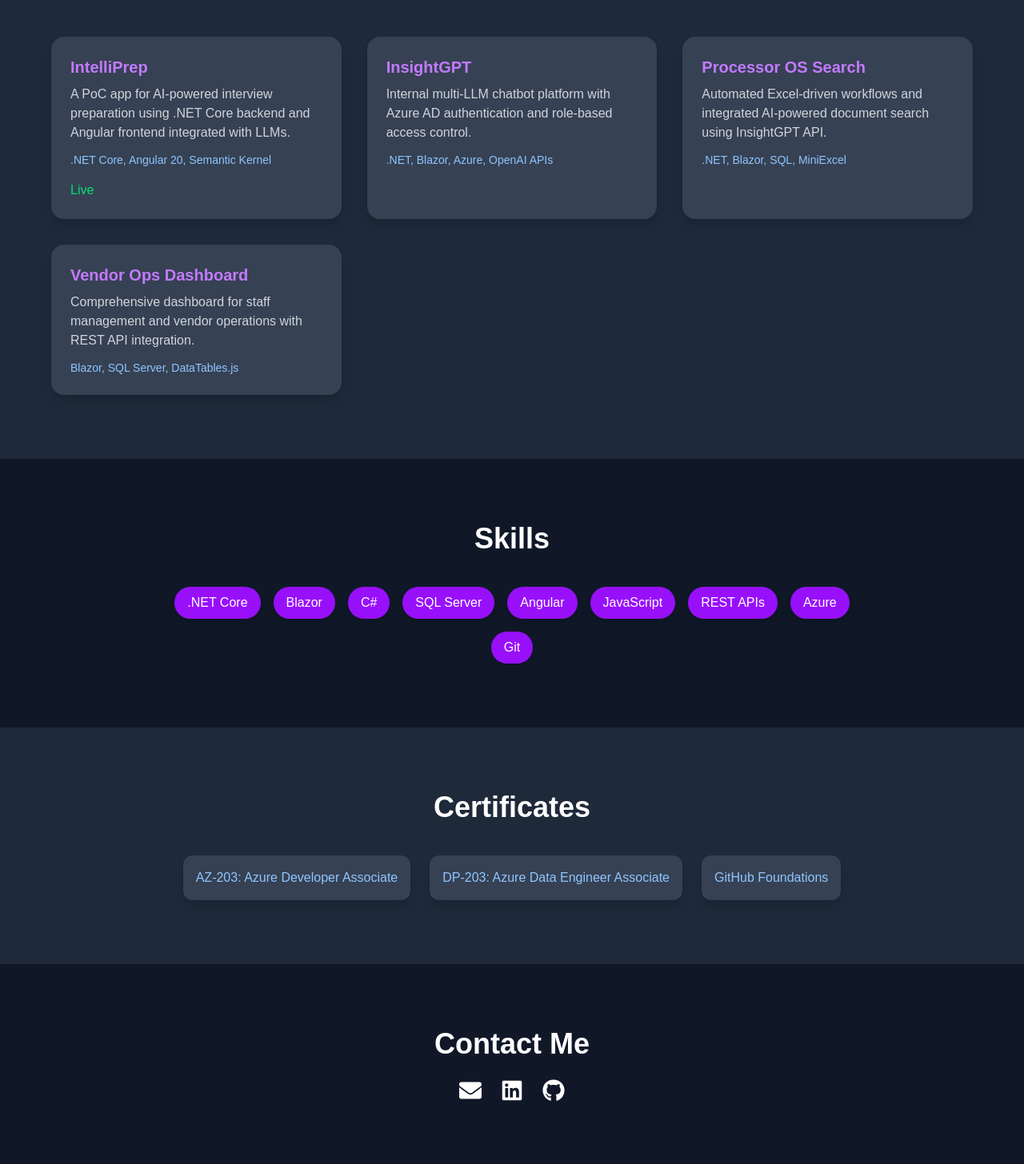
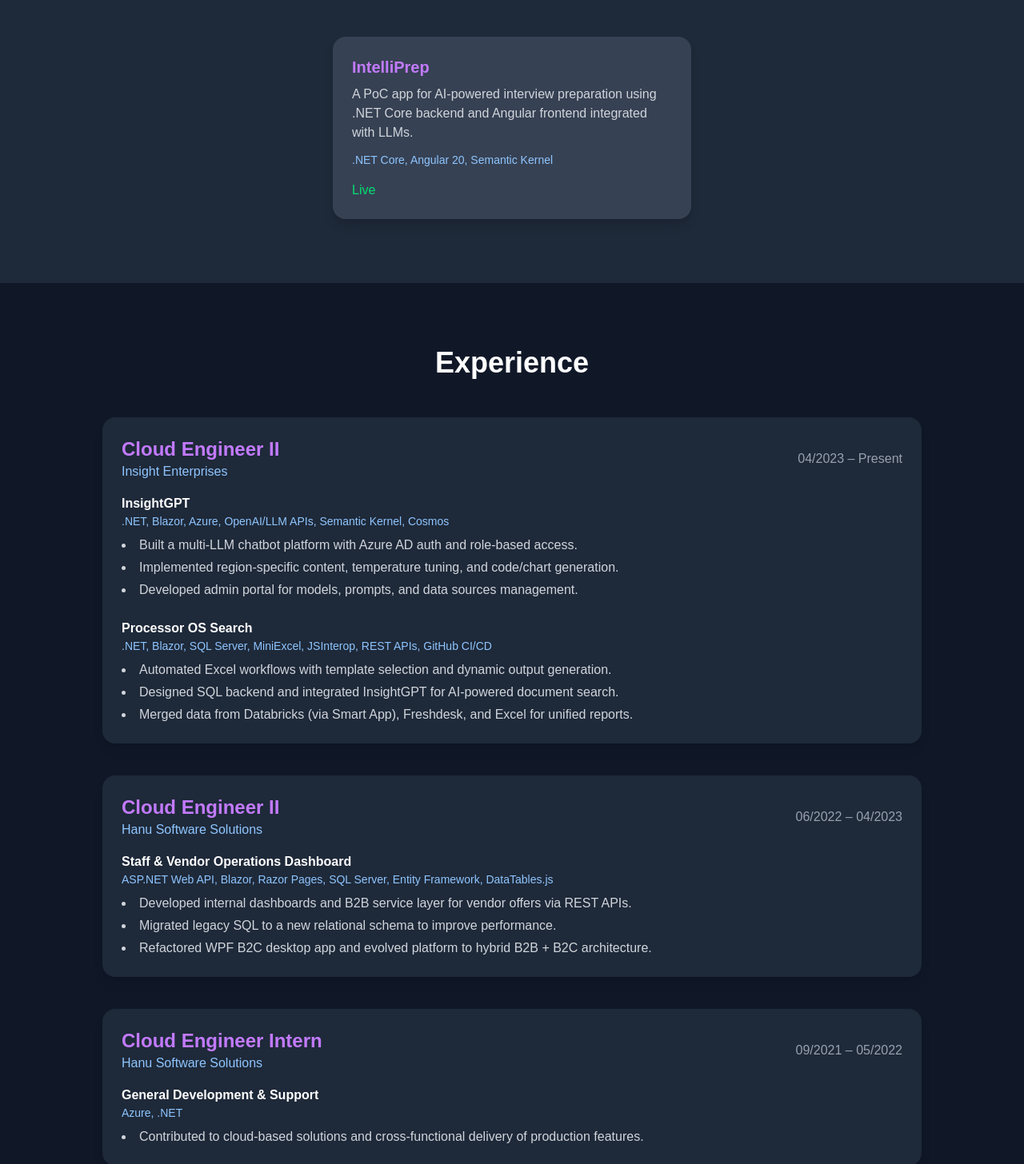
Before and after one commit to Rounakj29/rj-portfolio-react, a React (Vite) app: page / in a window 1280 px wide. Shown: the part 1258-2714 px from the top of the page at 80% size. Built offline with nearby package versions, Linux system fonts and the light colour scheme.

Commit message:
Add resume PDF and enhance App component with experience, education, and project details

```diff
--- a/src/App.jsx
+++ b/src/App.jsx
@@ -22,49 +22,105 @@
       github: "#",
       live: "https://intelli-prep.netlify.app/",
     },
+  ];
+
+  const skills = [
+    ".NET Framework",
+    ".NET Core",
+    "C#",
+    "Blazor",
+    "HTML",
+    "CSS",
+    "JavaScript",
+    "Angular",
+    "SQL Server",
+    "RESTful API Design",
+    "Azure",
+    "Cosmos DB",
+    "Git",
+    "Agile Methodologies",
+    "Problem-solving",
+    "Team Collaboration",
+  ];
+
+  const certificates = [
+    "GitHub Foundations (02/2025 – 02/2028)",
+    "DP-203: Microsoft Certified Azure Data Engineer Associate (04/2023 – 04/2024)",
+    "AZ-203: Microsoft Certified Azure Developer Associate (11/2021 – 11/2023)",
+  ];
+
+  const experience = [
     {
-      name: "InsightGPT",
-      stack: [".NET", "Blazor", "Azure", "OpenAI APIs"],
-      description:
-        "Internal multi-LLM chatbot platform with Azure AD authentication and role-based access control.",
-      github: "#",
-      live: "#",
+      role: "Cloud Engineer II",
+      company: "Insight Enterprises",
+      period: "04/2023 – Present",
+      projects: [
+        {
+          name: "InsightGPT",
+          tech: [".NET", "Blazor", "Azure", "OpenAI/LLM APIs", "Semantic Kernel", "Cosmos"],
+          bullets: [
+            "Built a multi-LLM chatbot platform with Azure AD auth and role-based access.",
+            "Implemented region-specific content, temperature tuning, and code/chart generation.",
+            "Developed admin portal for models, prompts, and data sources management.",
+          ],
+        },
+        {
+          name: "Processor OS Search",
+          tech: [".NET", "Blazor", "SQL Server", "MiniExcel", "JSInterop", "REST APIs", "GitHub CI/CD"],
+          bullets: [
+            "Automated Excel workflows with template selection and dynamic output generation.",
+            "Designed SQL backend and integrated InsightGPT for AI-powered document search.",
+            "Merged data from Databricks (via Smart App), Freshdesk, and Excel for unified reports.",
+          ],
+        },
+      ],
     },
     {
-      name: "Processor OS Search",
-      stack: [".NET", "Blazor", "SQL", "MiniExcel"],
-      description:
-        "Automated Excel-driven workflows and integrated AI-powered document search using InsightGPT API.",
-      github: "#",
-      live: "#",
+      role: "Cloud Engineer II",
+      company: "Hanu Software Solutions",
+      period: "06/2022 – 04/2023",
+      projects: [
+        {
+          name: "Staff & Vendor Operations Dashboard",
+          tech: ["ASP.NET Web API", "Blazor", "Razor Pages", "SQL Server", "Entity Framework", "DataTables.js"],
+          bullets: [
+            "Developed internal dashboards and B2B service layer for vendor offers via REST APIs.",
+            "Migrated legacy SQL to a new relational schema to improve performance.",
+            "Refactored WPF B2C desktop app and evolved platform to hybrid B2B + B2C architecture.",
+          ],
+        },
+      ],
     },
     {
-      name: "Vendor Ops Dashboard",
-      stack: ["Blazor", "SQL Server", "DataTables.js"],
-      description:
-        "Comprehensive dashboard for staff management and vendor operations with REST API integration.",
-      github: "#",
-      live: "#",
+      role: "Cloud Engineer Intern",
+      company: "Hanu Software Solutions",
+      period: "09/2021 – 05/2022",
+      projects: [
+        {
+          name: "General Development & Support",
+          tech: ["Azure", ".NET"],
+          bullets: [
+            "Contributed to cloud-based solutions and cross-functional delivery of production features.",
+          ],
+        },
+      ],
     },
   ];
 
-  const skills = [
-    ".NET Core",
-    "Blazor",
-    "C#",
-    "SQL Server",
-    "Angular",
-    "JavaScript",
-    "REST APIs",
-    "Azure",
-    "Git",
+  const education = [
+    {
+      degree: "Bachelor of Technology, Computer Science",
+      school: "REVA University",
+      period: "08/2018 – 11/2022",
+      gpa: "8.3 GPA",
+    },
   ];
-
-  const certificates = [
-    "AZ-203: Azure Developer Associate",
-    "DP-203: Azure Data Engineer Associate",
-    "GitHub Foundations",
-  ];
+   const projectGridCols =
+    projects.length === 1
+      ? "grid-cols-1"
+      : projects.length === 2
+      ? "grid-cols-1 md:grid-cols-2"
+      : "grid-cols-1 md:grid-cols-2 lg:grid-cols-3";
   return (
     <div className="bg-gray-900 text-white font-mono scroll-smooth break-words">
       {/* Hero */}
@@ -88,7 +144,7 @@
             View Projects
           </a>
           <a
-            href="/resume.pdf"
+            href="/public/resume.pdf"
             download
             className="bg-blue-500 hover:bg-blue-600 px-4 py-2 rounded-lg shadow-lg"
           >
@@ -123,14 +179,14 @@
       {/* Projects */}
       <section id="projects" className="py-20 px-6 bg-gray-800">
         <h2 className="text-4xl font-bold text-center mb-12">Projects</h2>
-        <div className="grid md:grid-cols-2 lg:grid-cols-3 gap-8 max-w-6xl mx-auto">
-          {projects.map((proj, idx) => (
+     <div className={`grid ${projectGridCols} gap-8 max-w-6xl mx-auto place-items-center`}>
+            {projects.map((proj, idx) => (
             <motion.div
               key={idx}
               initial={{ opacity: 0, y: 50 }}
               whileInView={{ opacity: 1, y: 0 }}
               transition={{ duration: 0.5 }}
-              className="bg-gray-700 p-6 rounded-2xl shadow-lg hover:scale-105 transition"
+      className="bg-gray-700 p-6 rounded-2xl shadow-lg hover:scale-105 transition w-full max-w-md mx-auto"
             >
               <h3 className="text-xl font-bold text-purple-400">{proj.name}</h3>
               <p className="mt-2 text-gray-300">{proj.description}</p>
@@ -152,6 +208,43 @@
         </div>
       </section>
 
+      {/* Experience */}
+      <section id="experience" className="py-20 px-6">
+        <h2 className="text-4xl font-bold text-center mb-12">Experience</h2>
+        <div className="max-w-5xl mx-auto space-y-10">
+          {experience.map((job, idx) => (
+            <motion.div
+              key={idx}
+              initial={{ opacity: 0, y: 30 }}
+              whileInView={{ opacity: 1, y: 0 }}
+              transition={{ duration: 0.4 }}
+              className="bg-gray-800 p-6 rounded-2xl shadow-lg"
+            >
+              <div className="flex flex-col md:flex-row md:items-center md:justify-between gap-2">
+                <div>
+                  <h3 className="text-2xl font-semibold text-purple-400">{job.role}</h3>
+                  <div className="text-blue-300">{job.company}</div>
+                </div>
+                <div className="text-gray-400">{job.period}</div>
+              </div>
+              <div className="mt-4 space-y-6">
+                {job.projects.map((p, pIdx) => (
+                  <div key={pIdx}>
+                    <div className="font-semibold">{p.name}</div>
+                    <div className="text-sm text-blue-300">{p.tech.join(", ")}</div>
+                    <ul className="list-disc list-inside mt-2 text-gray-300 space-y-1">
+                      {p.bullets.map((b, bIdx) => (
+                        <li key={bIdx}>{b}</li>
+                      ))}
+                    </ul>
+                  </div>
+                ))}
+              </div>
+            </motion.div>
+          ))}
+        </div>
+      </section>
+
       {/* Skills */}
       <section className="py-20 px-6">
         <h2 className="text-4xl font-bold text-center mb-10">Skills</h2>
@@ -164,6 +257,24 @@
             >
               {skill}
             </motion.span>
+          ))}
+        </div>
+      </section>
+
+      {/* Education */}
+      <section id="education" className="py-20 px-6 bg-gray-800 text-center">
+        <h2 className="text-4xl font-bold mb-10">Education</h2>
+        <div className="max-w-3xl mx-auto space-y-6">
+          {education.map((ed, idx) => (
+            <motion.div
+              key={idx}
+              whileHover={{ scale: 1.02 }}
+              className="bg-gray-700 p-6 rounded-2xl shadow-lg"
+            >
+              <div className="text-2xl font-semibold text-purple-400">{ed.degree}</div>
+              <div className="text-blue-300">{ed.school}</div>
+              <div className="text-gray-400 mt-1">{ed.period} • {ed.gpa}</div>
+            </motion.div>
           ))}
         </div>
       </section>
```
Also changed, not shown: 1 other file (tests, documents, lock files or other folders).
